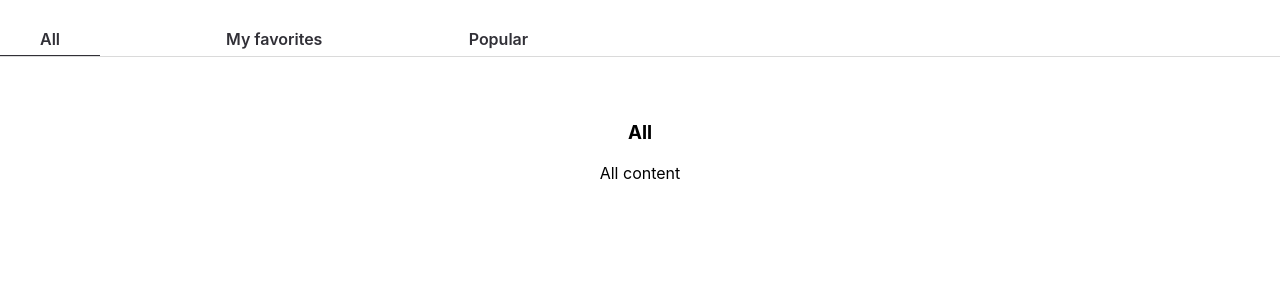
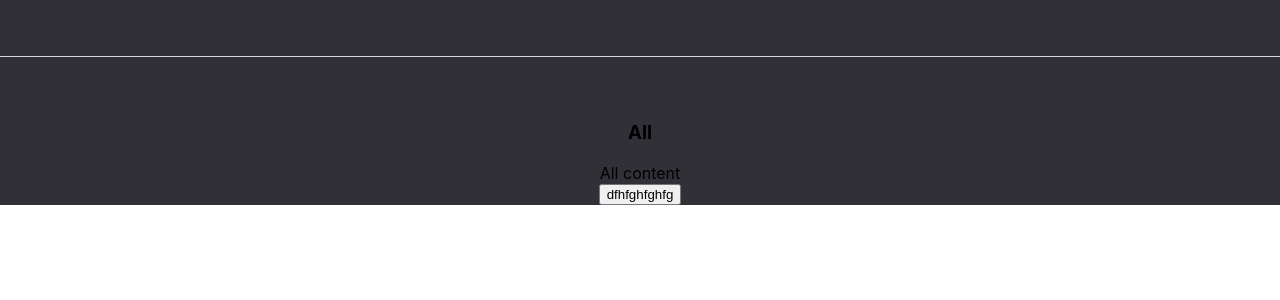
Before and after one commit to eTsy30/tms_blog, a React (Create React App) app: page / in a window 1280 px wide. Shown: the top 300 px of the page. Built offline with nearby package versions, Linux system fonts and the light colour scheme.

Commit message:
fix:add theme

```diff
--- a/src/App.tsx
+++ b/src/App.tsx
@@ -1,20 +1,26 @@
-import React from 'react';
-import logo from './logo.svg';
-import './App.css';
-import { Tabs } from './components/Tabs';
-
+import React from "react";
+import logo from "./logo.svg";
+import "./App.css";
+import { Tabs } from "./components/Tabs";
+import { useState } from "react";
+import { setTheme } from "./components/redux/theme";
 
 const items = [
-  { title: 'All', content: 'All content' },
-  { title: 'My favorites', content: ' My favorites content' },
-  { title: 'Popular', content: ' Popular content' },
+  { title: "All", content: "All content" },
+  { title: "My favorites", content: " My favorites content" },
+  { title: "Popular", content: " Popular content" },
 ];
 function App() {
+  const [theme, setTheme] = useState("dark");
+  const toggleTheme = () => {
+    const newTheme = theme === "dark" ? "light" : "dark";
+    setTheme(newTheme);
+  };
   return (
-    <div className="App">
+    <div className={`App theme--${theme}`}>
+      <Tabs items={items} onClick={toggleTheme} />
 
-
-<Tabs items={items} />
+      <button onClick={toggleTheme}>dfhfghfghfg</button>
     </div>
   );
 }
--- a/src/components/redux/store.ts
+++ b/src/components/redux/store.ts
@@ -1,6 +1,9 @@
 import { configureStore } from "@reduxjs/toolkit";
+import themeReducer from './theme'
 export const store = configureStore({
-    reducer: {}
+    reducer: {
+        theme: themeReducer
+    }
 })
 export type RootState = ReturnType<typeof store.getState>
 export type AppDispatch = typeof store.dispatch
--- /dev/null
+++ b/src/components/redux/theme.ts
@@ -0,0 +1,21 @@
+import { createSlice, type PayloadAction } from "@reduxjs/toolkit"
+
+
+interface ThemeState {
+    value: string
+}
+const initialState: ThemeState = {
+    value: 'light',
+
+}
+export const themeSlice = createSlice({
+    name: 'theme',
+    initialState,
+    reducers: {
+        setTheme: (state, action: PayloadAction<string>) => {
+            state.value = action.payload
+        }
+    }
+})
+export const { setTheme } = themeSlice.actions
+export default themeSlice.reducer
--- a/src/index.css
+++ b/src/index.css
@@ -1,13 +1,19 @@
 body {
   margin: 0;
-  font-family: -apple-system, BlinkMacSystemFont, 'Segoe UI', 'Roboto', 'Oxygen',
-    'Ubuntu', 'Cantarell', 'Fira Sans', 'Droid Sans', 'Helvetica Neue',
+  font-family: -apple-system, BlinkMacSystemFont, "Segoe UI", "Roboto", "Oxygen",
+    "Ubuntu", "Cantarell", "Fira Sans", "Droid Sans", "Helvetica Neue",
     sans-serif;
   -webkit-font-smoothing: antialiased;
   -moz-osx-font-smoothing: grayscale;
 }
 
 code {
-  font-family: source-code-pro, Menlo, Monaco, Consolas, 'Courier New',
+  font-family: source-code-pro, Menlo, Monaco, Consolas, "Courier New",
     monospace;
 }
+.theme--light {
+  background: #dadada;
+}
+.theme--dark {
+  background: #313037;
+}
--- a/src/index.tsx
+++ b/src/index.tsx
@@ -11,7 +11,9 @@ const root = ReactDOM.createRoot(
 );
 root.render(
   <React.StrictMode>
-    <App />
+    <Provider store={store}>
+      <App />
+    </Provider>
   </React.StrictMode>
 );
 
```
